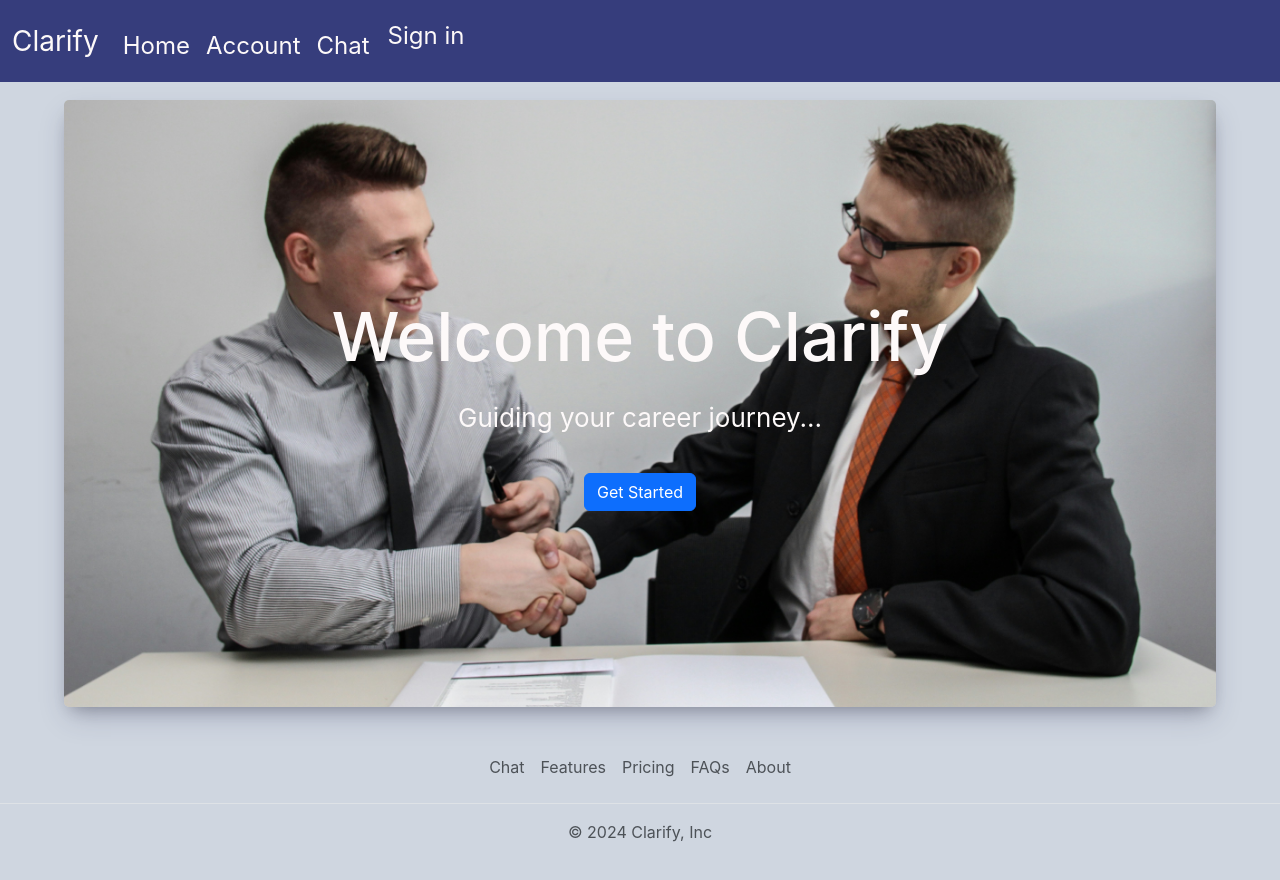
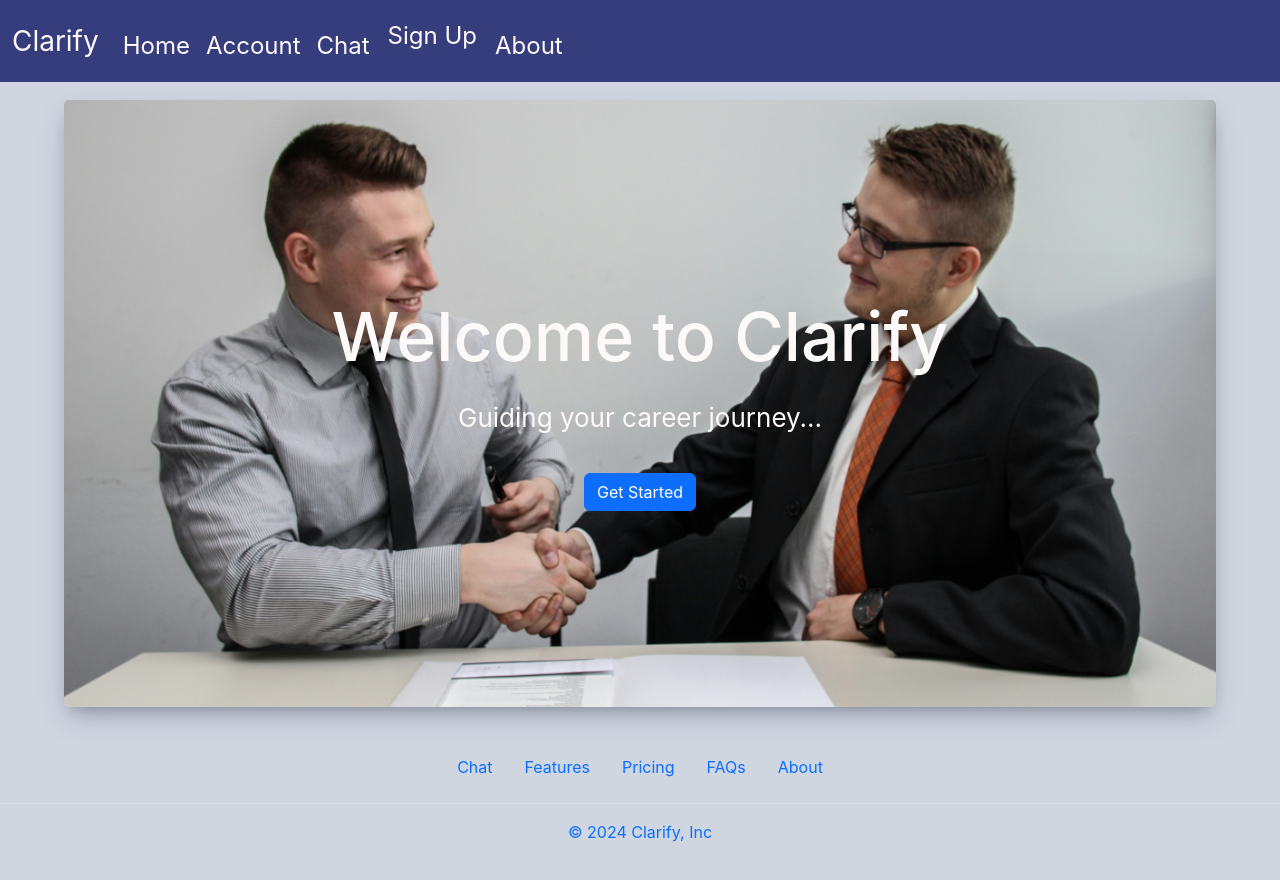
Before and after one commit to MichaelOmoniyi/Clarify, a React (Create React App) app in the folder clarify-app/: page / in a window 1280 px wide. Shown: the top 880 px of the page. Built offline with nearby package versions, Linux system fonts and the light colour scheme; no server answers.

Commit message:
Fixes to Footer and Navbar component

```diff
--- a/clarify-app/src/App.jsx
+++ b/clarify-app/src/App.jsx
@@ -5,7 +5,7 @@ import Navbar from './components/Navbar.jsx';
 import Protected from './components/Protected.js';
 import Account from './pages/Account.jsx';
 //import Home from './pages/Home.jsx';
-import Signin from './pages/Signin.jsx';
+import Signup from './pages/Signup.jsx';
 import Chat from './pages/Chat.jsx';
 
 import LandingPage from "./pages/LandingPage";
@@ -27,6 +27,9 @@ const Title = () => {
       break;
     case "/chat":
       document.title = "Chat - Clarify";
+      break;
+    case "/about":
+      document.title = "About - Clarify";
       break;
     default:
       document.title = "Clarify";
@@ -54,7 +57,7 @@ function App() {
         <Navbar />
         <Routes>
           <Route path='/' element={<LandingPage />} />
-          <Route path='/signin' element={<Signin />} />
+          <Route path='/signup' element={<Signup />} />
           <Route
             path='/account'
             element={
--- a/clarify-app/src/components/Footer.css
+++ b/clarify-app/src/components/Footer.css
@@ -8,3 +8,8 @@
 .footercontain{
     width: 100%;
 }
+
+
+.footer-text{
+    color: rgb(13, 110, 253) !important;
+}
--- a/clarify-app/src/components/Footer.jsx
+++ b/clarify-app/src/components/Footer.jsx
@@ -1,4 +1,5 @@
 import React, { Component } from 'react';
+import { Link } from 'react-router-dom';
 import "./Footer.css";
 
 export default class Footer extends Component {
@@ -8,13 +9,43 @@ export default class Footer extends Component {
                 <div className="footercontain">
                     <footer className="py-3 my-4">
                         <ul className="nav justify-content-center border-bottom pb-3 mb-3">
-                            <li className="nav-item"><a href="#" className="nav-link px-2 text-body-secondary">Chat</a></li>
-                            <li className="nav-item"><a href="#" className="nav-link px-2 text-body-secondary">Features</a></li>
-                            <li className="nav-item"><a href="#" className="nav-link px-2 text-body-secondary">Pricing</a></li>
-                            <li className="nav-item"><a href="#" className="nav-link px-2 text-body-secondary">FAQs</a></li>
-                            <li className="nav-item"><a href="#" className="nav-link px-2 text-body-secondary">About</a></li>
+                            <li className="nav-item">
+                                <Link
+                                    to="/chat"
+                                    className="nav-link active" aria-current="page">
+                                    Chat
+                                </Link>
+                            </li>
+                            <li className="nav-item">
+                                <Link
+                                    to="/features"
+                                    className="nav-link active" aria-current="page">
+                                    Features
+                                </Link>
+                            </li>
+                            <li className="nav-item">
+                                <Link
+                                    to="/pricing"
+                                    className="nav-link active" aria-current="page">
+                                    Pricing
+                                </Link>
+                            </li>
+                            <li className="nav-item">
+                                <Link
+                                    to="/faqs"
+                                    className="nav-link active" aria-current="page">
+                                    FAQs
+                                </Link>
+                            </li>
+                            <li className="nav-item">
+                                <Link
+                                    to="/about"
+                                    className="nav-link active" aria-current="page">
+                                    About
+                                </Link>
+                            </li>
                         </ul>
-                        <p className="text-center text-body-secondary">© 2024 Clarify, Inc</p>
+                        <p className="text-center text-body-secondary footer-text" >© 2024 Clarify, Inc</p>
                     </footer>
                 </div>
             </React.Fragment>
--- a/clarify-app/src/components/Navbar.jsx
+++ b/clarify-app/src/components/Navbar.jsx
@@ -64,8 +64,15 @@ const Navbar = () => {
                         {user?.displayName ? (
                            <button className="nav-link active" onClick={handleSignOut}>Logout</button>
                         ) : (
-                           <Link to='/signin'>Sign in</Link>
+                           <Link to='/signup'>Sign Up</Link>
                         )}
+                     </li>
+                     <li className="nav-item">
+                        <Link
+                           to="/about"
+                           className="nav-link active" aria-current="page">
+                           About
+                        </Link>
                      </li>
                   </ul>
                </div>
--- a/clarify-app/src/pages/SignUp.css
+++ b/clarify-app/src/pages/SignUp.css
@@ -37,7 +37,7 @@
   margin-bottom: auto;
   padding-inline: calc(20px + 5vmin);
   box-shadow: 2px 2px 5px rgb(151, 150, 150);
-  border: solid 1px rgb(151, 150, 150);
+  border: solid z1px rgb(151, 150, 150);
   border-radius: calc(10px + 1vmin);
 }
 
--- a/clarify-app/src/pages/Signin.jsx
+++ b/clarify-app/src/pages/Signup.jsx
@@ -2,9 +2,9 @@ import React, { useEffect } from 'react';
 import { GoogleButton } from 'react-google-button';
 import { UserAuth } from '../context/AuthContext';
 import { Link, useNavigate } from 'react-router-dom';
-import "./SignUp.css";
+import "./Signup.css";
 
-const Signin = () => {
+const Signup = () => {
   const { googleSignIn, user } = UserAuth();
   const navigate = useNavigate();
 
@@ -56,11 +56,11 @@ const Signin = () => {
             Sign Up with Google
           </button> */}
           <GoogleButton onClick={handleGoogleSignIn} />
-          <a href="#">Already have an account?</a>
+          <a href="#">Already have an account? Sign In</a>
         </div>
       </div>
     </div>
   );
 };
 
-export default Signin;
+export default Signup;
```
